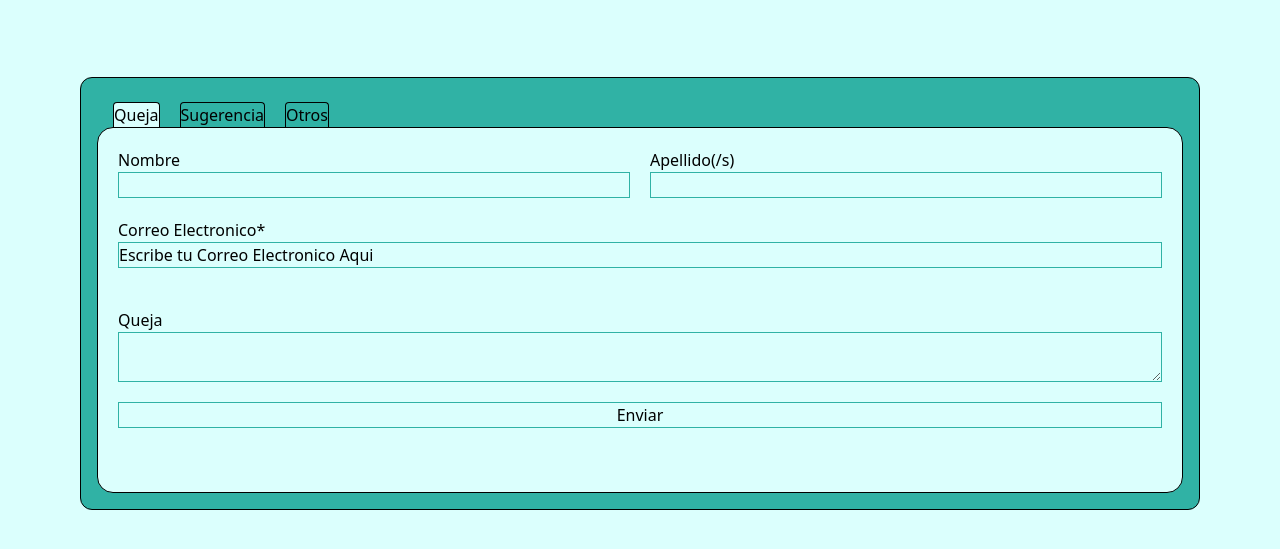
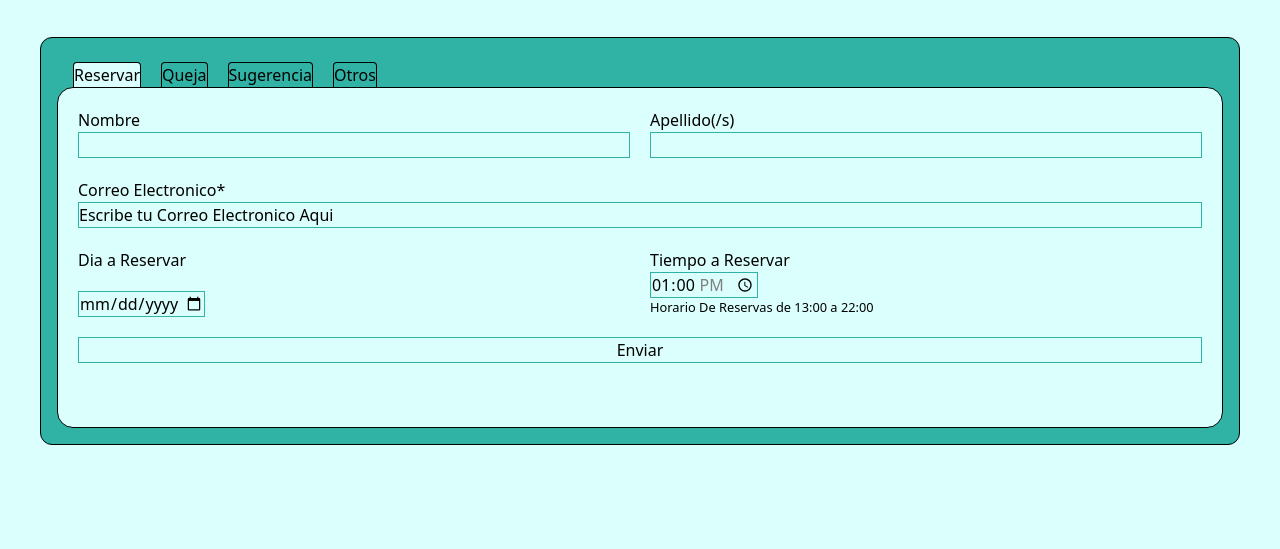
Before and after one commit to RomeroIsHere/PHPFirstForm, a website: page Examen/Contacto.html in a window 1280 px wide. Shown: the part 103-652 px from the top of the page. Drawn offline with Linux system fonts and the light colour scheme.

Commit message:
Finished all Forms

```diff
--- a/Examen/Contacto.html
+++ b/Examen/Contacto.html
@@ -84,11 +84,14 @@
                 />
             </button>
         </nav>
-        <section class="p-20 bg-primary">
-            <div class="border rounded-xl bg-secondary p-4 shadow-8xl">
-
-                <div class="TabBar w-full px-4 flex justify-start gap-0 md:gap-5 pt-2">
-                    <button class="Tab rounded-t border border-b-0 bg-primary" onclick="openTab(event, 'Queja')">
+        <section class="p-10 bg-primary">
+            <div class="border h-full rounded-xl bg-secondary p-4 shadow-8xl">
+                <div class="TabBar w-full px-4 flex flex-wrap justify-start gap-x-2 md:gap-5 pt-2">
+                    <button class="Tab rounded-t border border-b-0 bg-primary" onclick="openTab(event, 'Reservar')">
+                        Reservar
+                    </button>
+                    </button>
+                    <button class="Tab rounded-t border border-b-0 bg-secondary" onclick="openTab(event, 'Queja')">
                         Queja
                     </button>
                     <button class="Tab rounded-t border border-b-0 bg-secondary" onclick="openTab(event, 'Sugerencia')">
@@ -98,10 +101,66 @@
                         Otros
                     </button>
                 </div>
-
+                <form
+                    id="Reservar"
+                    class="TabContent grid grid-cols-1 md:grid-cols-2 bg-primary gap-5 p-5 border rounded-2xl"
+                    action="#"
+                >
+                    <div class="flex flex-col items-start justify-between">
+                        <label for="tipo"> Nombre </label>
+                        <input class="w-full" type="text" name="name" id="name" />
+                    </div>
+                    <div class="flex flex-col items-start justify-between">
+                        <label for="tipo"> Apellido(/s) </label>
+                        <input
+                            class="w-full"
+                            type="text"
+                            name="lastName"
+                            id="lastName"
+                        />
+                    </div>
+                    <div
+                        class="flex flex-col items-start justify-between col-span-full"
+                    >
+                        <label for="email">
+                            Correo Electronico<span class="redText">*</span>
+                        </label>
+                        <input
+                            class="w-full"
+                            type="email"
+                            name="email"
+                            placeholder="Escribe tu Correo Electronico Aqui"
+                            id="email"
+                            required
+                        />
+                    </div>
+                    <div
+                        class="flex flex-col items-start justify-between"
+                    >
+                        <label for="Day">
+                            Dia a Reservar
+                        </label>
+                        <input type="date" name="Day" id="day">
+                    </div>
+                    <div
+                        class="flex flex-col items-start justify-between"
+                    >
+                        <label for="Time">
+                            Tiempo a Reservar
+                        </label>
+                        <input type="time" name="Time" id="time"
+                            min="13:00"
+                            max="22:00"
+                            value="13:00"
+                            step="00:15"
+                            > <small>Horario De Reservas de 13:00 a 22:00</small>
+                    </div>
+                    <input class="col-span-full" type="submit" value="Enviar" />
+                    <br />
+                </form>
                 <form
                     id="Queja"
-                    class="TabContent grid grid-cols-1 md:grid-cols-2 bg-primary gap-5 p-5 border rounded-2xl"
+                    class="TabContent hidden grid-cols-1 md:grid-cols-2 bg-primary gap-5 p-5 border rounded-2xl"
                     action="#"
                 >
                     <div class="flex flex-col items-start justify-between">
@@ -254,5 +313,6 @@
         </section>
         <script src="scripts/Sidebar.js"></script>
         <script src="scripts/Tabbar.js"></script>
+        <script src="scripts/DateConstraint.js"></script>
     </body>
 </html>
--- /dev/null
+++ b/Examen/scripts/DateConstraint.js
@@ -0,0 +1,4 @@
+//Front End Solution only, Se Necesita Validar la Fecha en el Backend una Vez se implemente
+document.getElementById("day").setAttribute("min",  new Date().toLocaleDateString('fr-ca'));
+
+document.getElementById("day").setAttribute("max", new Date(new Date().setMonth(new Date().getMonth() + 3)).toLocaleDateString('fr-ca'));
```
Also changed, not shown: Examen/style/output.css.
